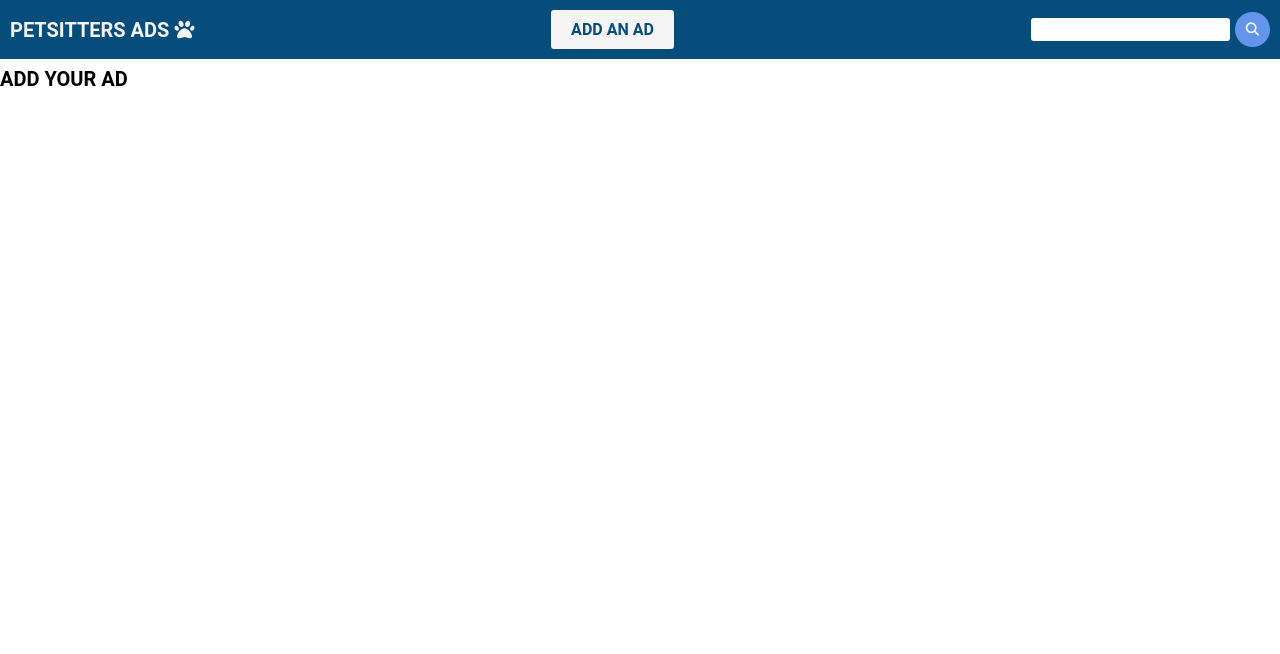
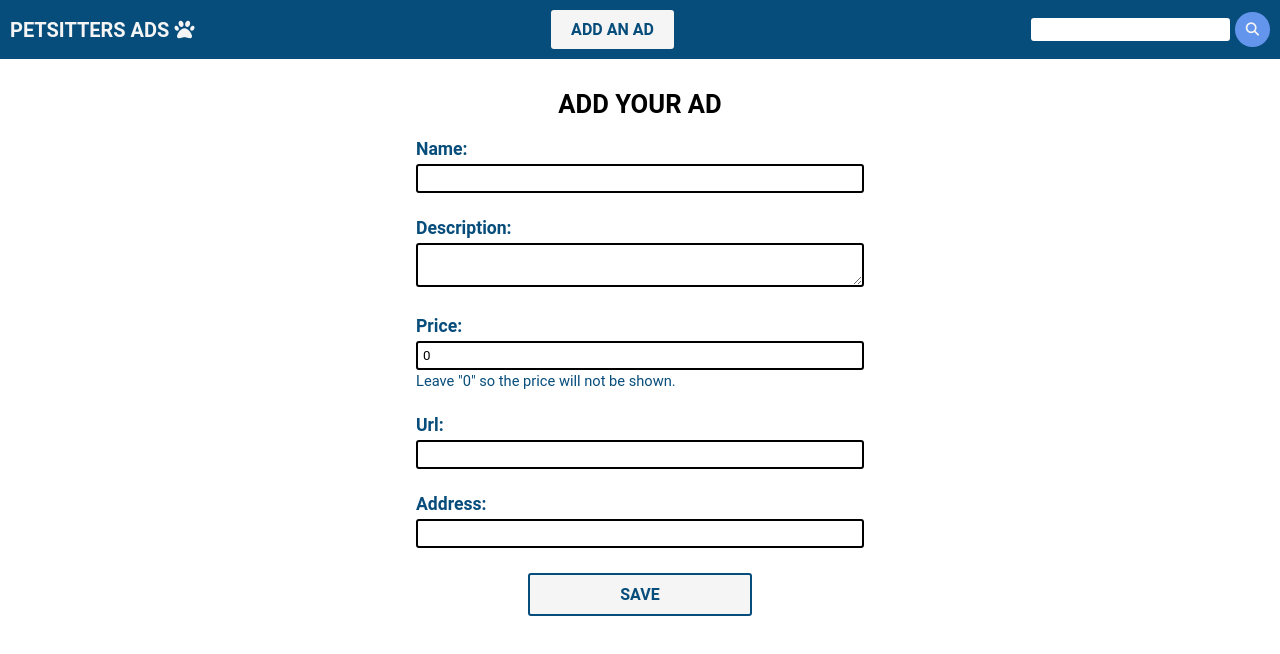
Before and after one commit to OlaVieira/PetAdsFront, a React (Create React App) app: page /add in a window 1280 px wide. Shown: the top 654 px of the page. Built offline with nearby package versions, Linux system fonts and the light colour scheme.

Commit message:
Finished creating form.

```diff
--- /dev/null
+++ b/src/Components/AddForm/AddForm.css
@@ -0,0 +1,43 @@
+.add-form{
+    width: 35vw;
+    min-width: 360px;
+    margin: 30px auto;
+}
+.add-form h1{
+    font-size: 1.6rem;
+    text-align: center;
+    margin-bottom: 20px;
+ }
+
+.add-form input, textarea {
+    width: 100%;
+    margin-top: 5px;
+    padding: 5px;
+    border-radius: 3px;
+    border: black 2px solid;
+}
+
+.add-form label {
+    display: block;
+    font-weight: bold;
+    font-size: 1.1rem;
+    color: #074d7b;
+    margin-bottom: 25px;
+}
+
+.add-form label small {
+    font-weight: normal;
+}
+
+.add-form button {
+    display: block;
+    width: 50%;
+    margin: 0 auto;
+    border: #074d7b solid 2px;
+}
+
+h2 {
+    margin-top: 200px;
+    font-size: 0.9rem;
+    text-align: center;
+}
--- a/src/Components/AddForm/AddForm.tsx
+++ b/src/Components/AddForm/AddForm.tsx
@@ -1,9 +1,128 @@
-import React from "react";
+import React, {SyntheticEvent, useState} from "react";
+import './AddForm.css';
+import {Btn} from "../common/Btn";
+import {geocode} from "../../utils/geocoding";
 
 export const AddForm = () => {
+    const [loading, setLoading] = useState(false);
+    const [id, setId] = useState('');
+    const [form, setForm] = useState({
+        name:'',
+        description: '',
+        price: 0,
+        url: '',
+        address: '',
+    });
+
+    const saveAd = async (e: SyntheticEvent) => {
+        e.preventDefault();
+
+        setLoading(true);
+
+        try {
+            const {lat, lon} = await geocode(form.address);
+
+            const res = await fetch(`http://localhost:3001/ad`, {
+                method: 'POST',
+                headers: {
+                    'Content-Type': 'application/json',
+                },
+                body: JSON.stringify({
+                    ...form,
+                    lat,
+                    lon,
+                }),
+            });
+            const data = await res.json();
+            setId(data.id);
+
+        } finally {
+            setLoading(false);
+        }
+    }
+
+    const updateForm = (key: string, value: any) => {
+        setForm(form => ({
+            ...form,
+            [key]: value,
+        }));
+    };
+
+    if (loading) {
+        return <h2>Adding the ad...</h2>
+    }
+
+    if (id) {
+        return <h2>Your ad "{form.name}" was added correctly to the server with ID: {id}. </h2>
+    }
+
     return (
-            <form action="">
+            <form action="" className="add-form" onSubmit={saveAd}>
                 <h1>Add your ad</h1>
+                <p>
+                    <label>
+                        Name: <br/>
+                        <input
+                            type="text"
+                            name="name"
+                            required
+                            maxLength={99}
+                            value={form.name}
+                            onChange={e => updateForm('name', e.target.value)}
+                        />
+                    </label>
+                </p>
+                <p>
+                    <label>
+                        Description: <br/>
+                        <textarea
+                            name="description"
+                            maxLength={999}
+                            value={form.description}
+                            onChange={e => updateForm('description', e.target.value)}
+                        />
+                    </label>
+                </p>
+                <p>
+                    <label>
+                        Price: <br/>
+                        <input
+                            type="number"
+                            name="price"
+                            required
+                            maxLength={9}
+                            value={form.price}
+                            onChange={e => updateForm('price', Number(e.target.value))}
+                        />
+                        <small>Leave "0" so the price will not be shown.</small>
+                    </label>
+                </p>
+                <p>
+                    <label>
+                        Url: <br/>
+                        <input
+                            type="url"
+                            name="url"
+                            required
+                            maxLength={99}
+                            value={form.url}
+                            onChange={e => updateForm('url', e.target.value)}
+                        />
+                    </label>
+                </p>
+                <p>
+                    <label>
+                        Address: <br/>
+                        <input
+                            type="text"
+                            name="address"
+                            required
+                            value={form.address}
+                            onChange={e => updateForm('address', e.target.value)}
+                        />
+                    </label>
+                </p>
+                <Btn text={"Save"}/>
             </form>
         )
 
--- a/src/index.css
+++ b/src/index.css
@@ -2,4 +2,5 @@
   margin: 0;
   padding: 0;
   font-family: Roboto;
+  box-sizing: border-box;
 }
--- /dev/null
+++ b/src/utils/geocoding.ts
@@ -0,0 +1,13 @@
+export const geocode = async (address: string): Promise<{
+    lat: number;
+    lon: number;
+}> => {
+    const geoRes = await fetch(`https://nominatim.openstreetmap.org/search?format=json&q=${encodeURIComponent(address)}`);
+
+    const geoData = await geoRes.json();
+
+    const lat = parseFloat(geoData[0].lat);
+    const lon = parseFloat(geoData[0].lon);
+
+    return {lat, lon};
+}
```
